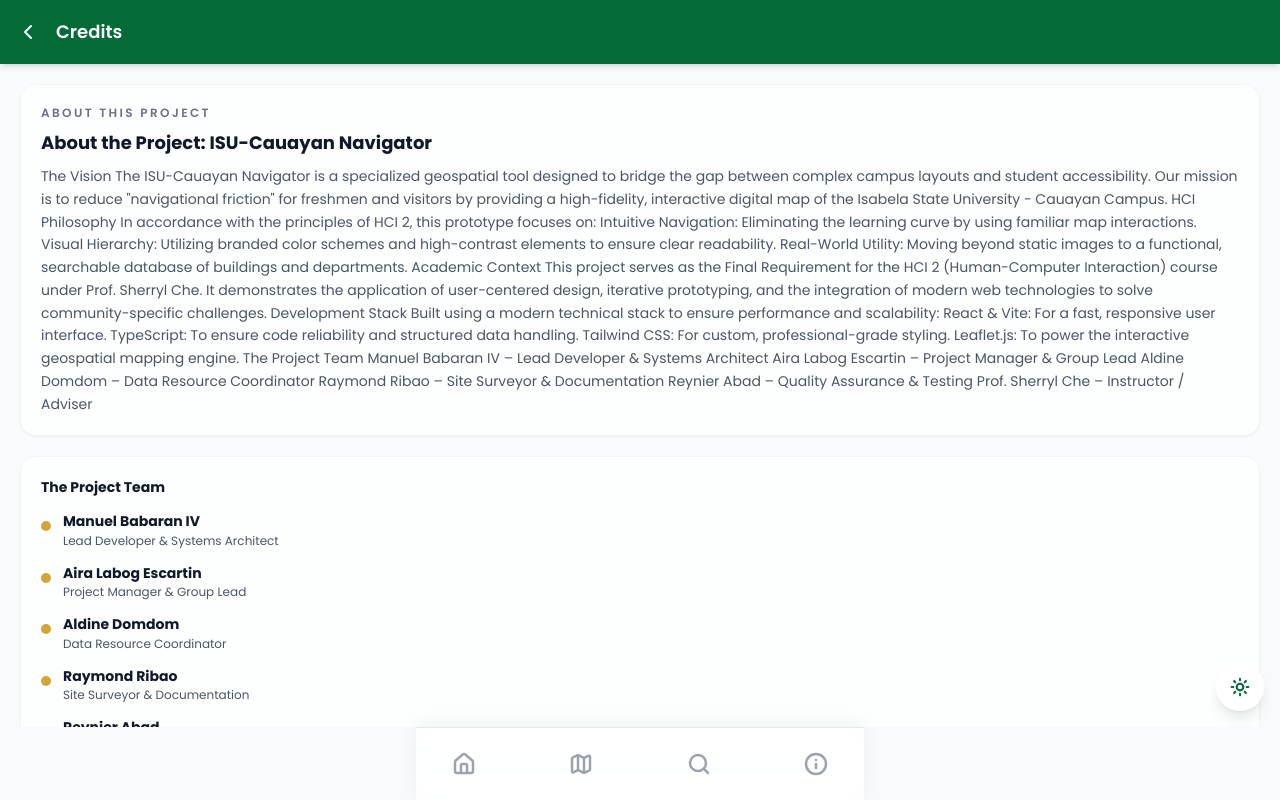
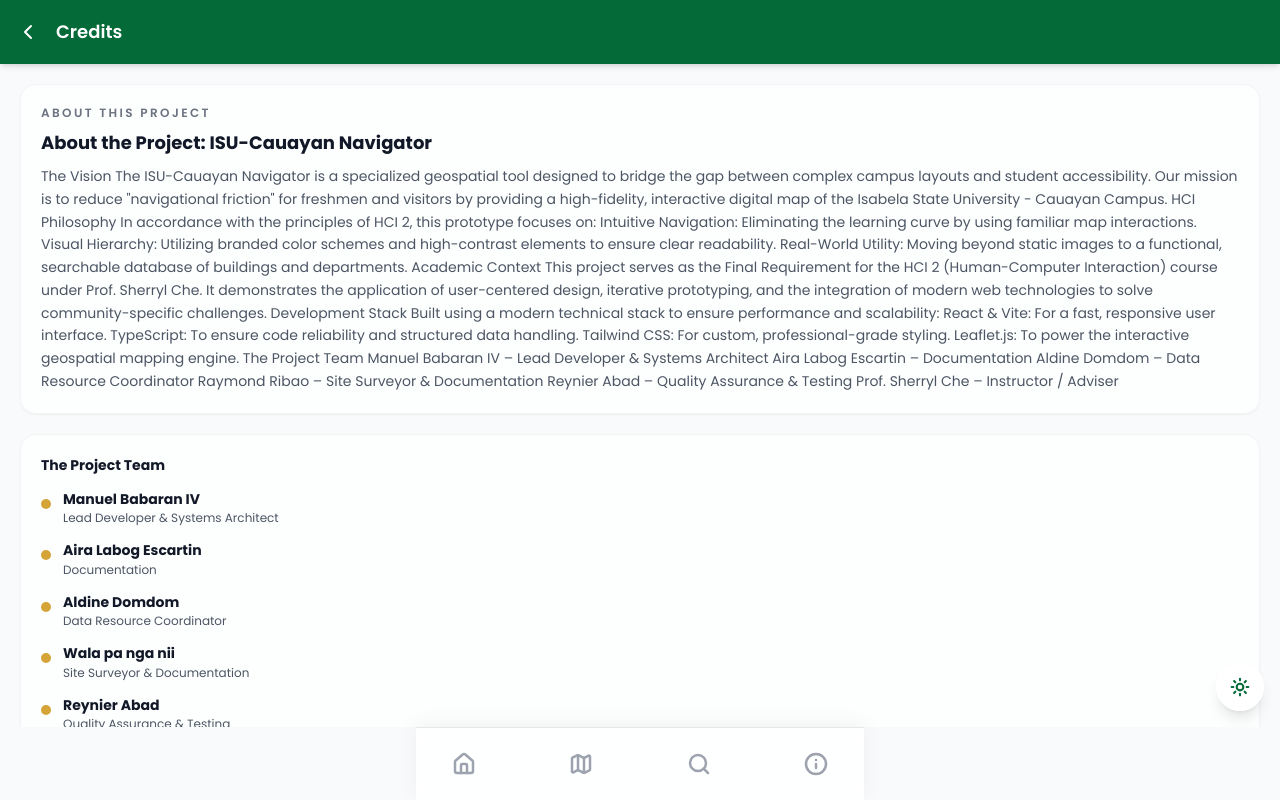
Before and after one commit to PlayaMannyB/ISU-Cauayan-Navigator, a React (Vite) app: page /credit in a window 1280 px wide. Built offline with nearby package versions, Linux system fonts and the light colour scheme.

Commit message:
Update campusCredit.ts

```diff
--- a/src/data/campusCredit.ts
+++ b/src/data/campusCredit.ts
@@ -29,16 +29,16 @@
     'Leaflet.js: To power the interactive geospatial mapping engine.\n\n' +
     'The Project Team\n' +
     'Manuel Babaran IV – Lead Developer & Systems Architect\n\n' +
-    'Aira Labog Escartin – Project Manager & Group Lead\n\n' +
+    'Aira Labog Escartin – Documentation\n\n' +
     'Aldine Domdom – Data Resource Coordinator\n\n' +
     'Raymond Ribao – Site Surveyor & Documentation\n\n' +
     'Reynier Abad – Quality Assurance & Testing\n\n' +
     'Prof. Sherryl Che – Instructor / Adviser',
   people: [
     { name: 'Manuel Babaran IV', role: 'Lead Developer & Systems Architect' },
-    { name: 'Aira Labog Escartin', role: 'Project Manager & Group Lead' },
+    { name: 'Aira Labog Escartin', role: 'Documentation' },
     { name: 'Aldine Domdom', role: 'Data Resource Coordinator' },
-    { name: 'Raymond Ribao', role: 'Site Surveyor & Documentation' },
+    { name: 'Wala pa nga nii', role: 'Site Surveyor & Documentation' },
     { name: 'Reynier Abad', role: 'Quality Assurance & Testing' },
     { name: 'Prof. Sherryl Che', role: 'Instructor / Adviser' }
   ]
```
